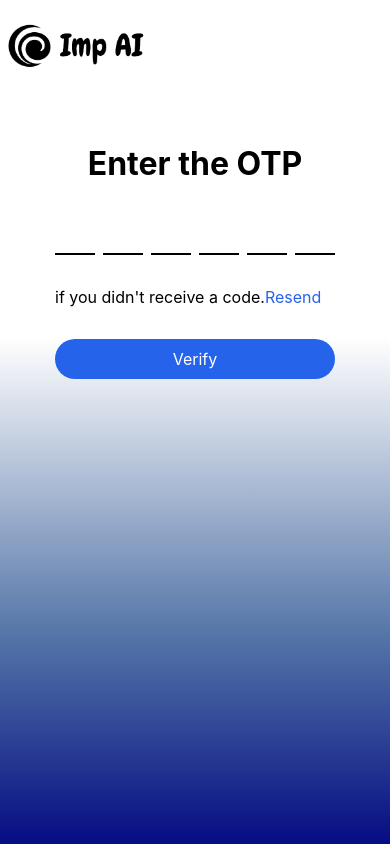
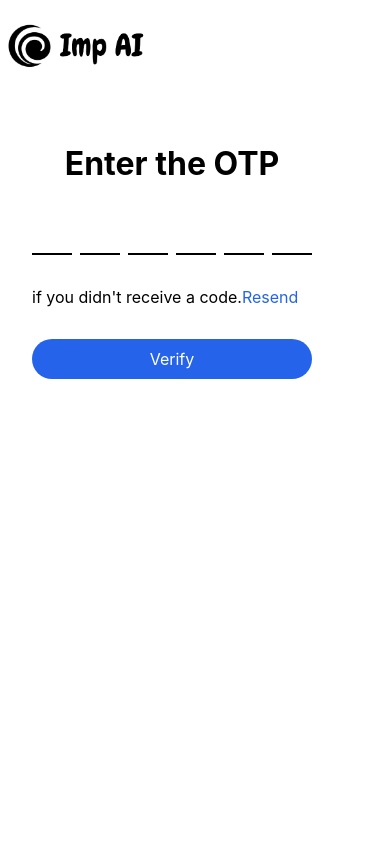
Before and after one commit to ragultv/imputation-ai, a Flask app: template templates/login-otp.html in a window 390 px wide. Run offline with Flask 2, Linux system fonts and the light colour scheme; the template is opened without the code that fills it, so the values that code supplies are empty.

Commit message:
Update login-otp.html

```diff
--- a/templates/login-otp.html
+++ b/templates/login-otp.html
@@ -34,6 +34,7 @@
             width: 100%;
             max-width: 400px;
             text-align: center;
+            position: fixed;
         }
 
         h1 {
@@ -87,6 +88,16 @@
 
         .verify-btn:hover {
             background-color: #1d4ed8;
+        }
+        @media (max-width: 768px) {
+            body {
+                position: fixed;
+            }
+            .container {
+                position: fixed;
+
+
+            }
         }
 
     </style>
```
